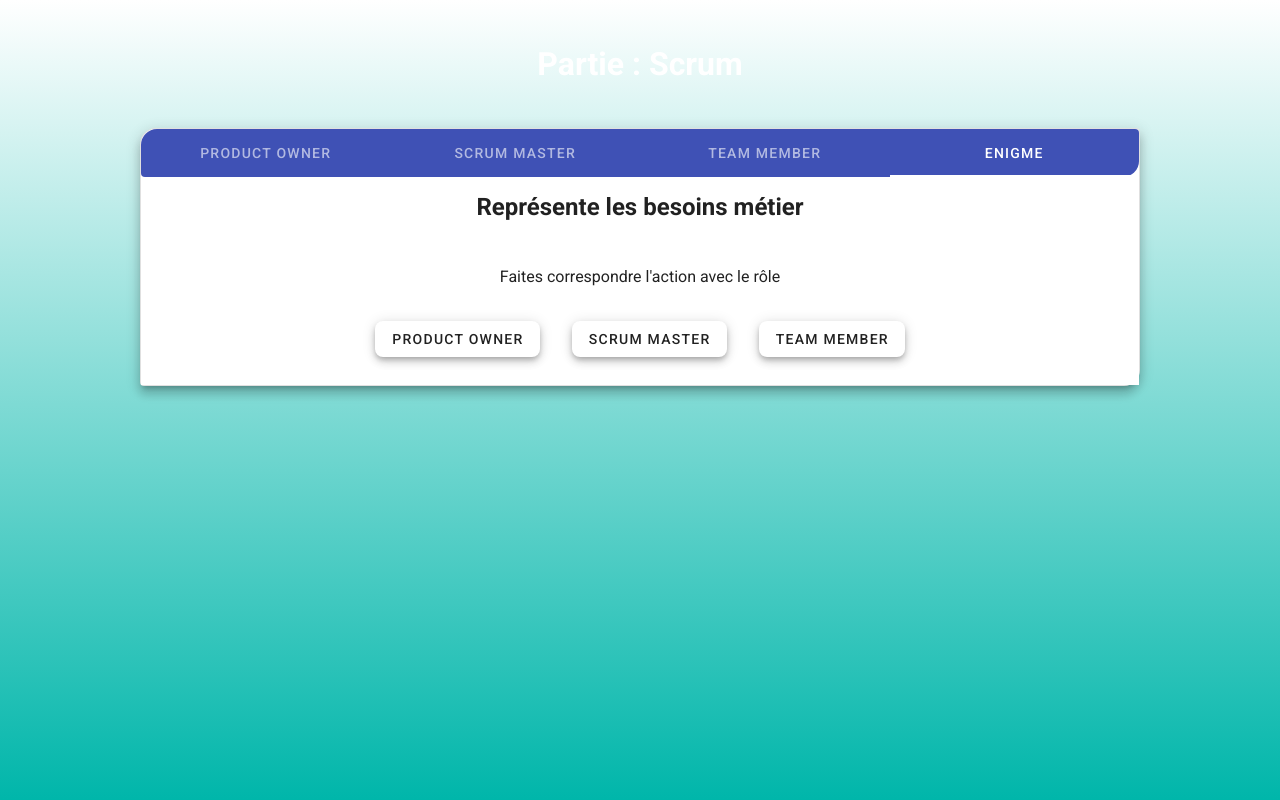
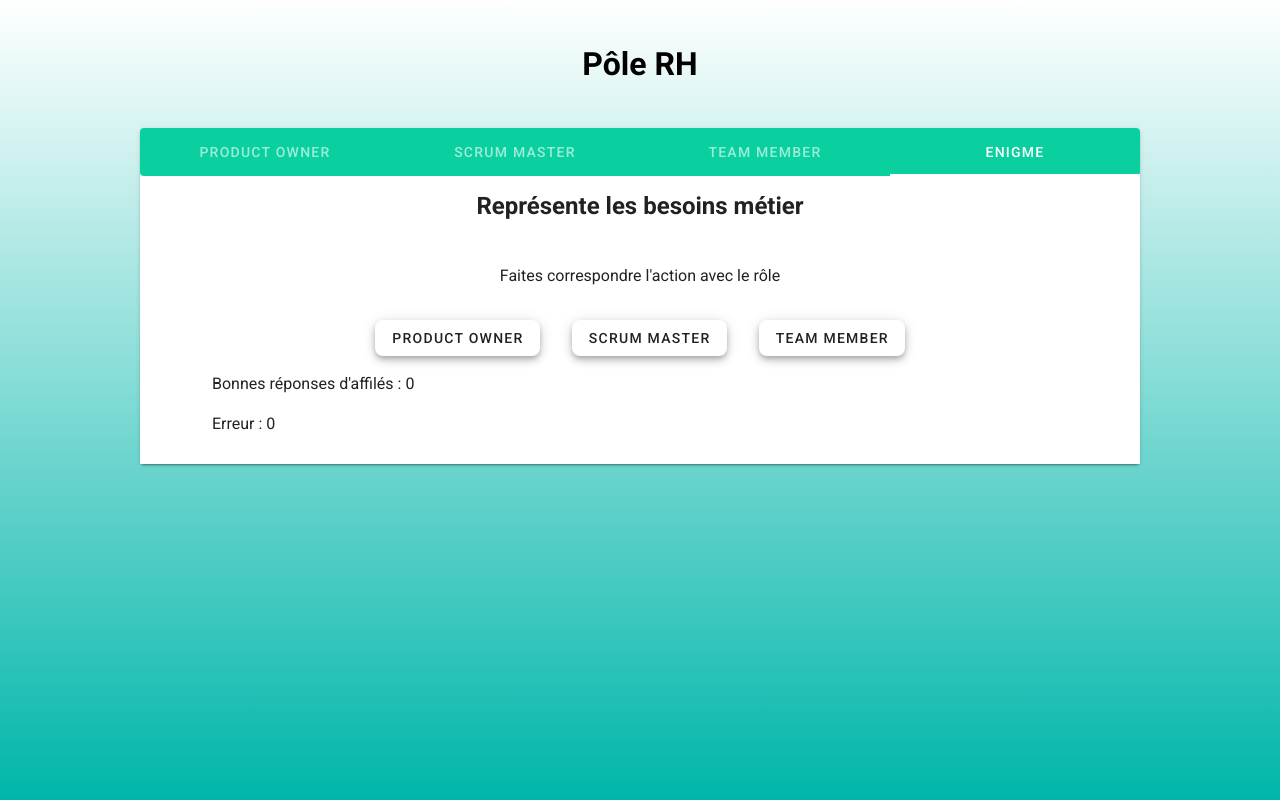
Before and after one commit to SammyMERAZGA/ProjectCircle, a Vue app: page /play/scrum in a window 1280 px wide. Both pictures are taken after a click on the tab "ENIGME". Built offline with nearby package versions, Linux system fonts and the light colour scheme.

Commit message:
[Scrum] Modify style Enigme

```diff
--- a/src/App.vue
+++ b/src/App.vue
@@ -28,4 +28,18 @@ body {
 #app {
   background: linear-gradient(white, #00b6aa);
 }
+
+body::-webkit-scrollbar {
+  width: 1em;
+  border-radius: 10px;
+}
+body::-webkit-scrollbar-track {
+  box-shadow: inset 0 0 6px rgba(0, 0, 0, 0);
+  border-radius: 10px;
+  background: rgba(0, 0, 0, 0);
+}
+body::-webkit-scrollbar-thumb {
+  background-color: #0AD0A0;
+  border-radius: 10px;
+}
 </style>
--- a/src/store/index.ts
+++ b/src/store/index.ts
@@ -5,6 +5,8 @@ Vue.use(Vuex)
 
 export default new Vuex.Store({
   state: {
+    errorScrum: 0,
+    goodScrum: 0,
   },
   getters: {
   },
--- a/src/views/Moe/style.scss
+++ /dev/null
@@ -1,3 +0,0 @@
-.btn-role {
-  margin: 8px;
-}
--- a/src/views/Scrum/Scrum.vue
+++ b/src/views/Scrum/Scrum.vue
@@ -1,16 +1,13 @@
 <template>
   <div>
-    <h1 class="white--text text-center mt-10 mb-10">Partie : Scrum</h1>
+    <h1 class="black--text text-center mt-10 mb-10">Pôle RH</h1>
     <v-card
         class="mx-auto mb-15"
         max-width="1000"
-        elevation="8"
-        shaped
-        outlined
     >
       <v-tabs
           fixed-tabs
-          background-color="indigo"
+          background-color="#0AD0A0"
           dark
       >
         <v-tab>
@@ -91,10 +88,54 @@
                     depressed
                 >{{ role[2] }}</v-btn>
               </v-layout>
+            <p class="ml-15 mr-15">
+              Bonnes réponses d'affilés : {{ goodScrum }}
+            </p>
+            <p class="ml-15 mr-15">
+              Erreur : {{ errorScrum }}
+            </p>
           </v-container>
         </v-tab-item>
       </v-tabs>
     </v-card>
+    <v-dialog v-model="dialogSuccessScrum" width="500">
+      <v-card>
+        <v-card-title class="text-h5 grey lighten-2">Good</v-card-title>
+        <v-card-text class="mt-5">
+          Apprenez vos leçons ! Vous avez un nouvel avertissement <v-icon>mdi-alert-circle-outline</v-icon>
+          Attention, au bout de 3 avertissements vous serez viré.
+        </v-card-text>
+        <v-divider></v-divider>
+        <v-card-actions>
+          <v-spacer></v-spacer>
+          <v-btn color="primary" text to="/home">
+            C'est compris
+            <v-btn class="ma-2" text icon color="blue lighten-2">
+              <v-icon>mdi-thumb-up</v-icon>
+            </v-btn>
+          </v-btn>
+        </v-card-actions>
+      </v-card>
+    </v-dialog>
+    <v-dialog v-model="dialogErrorScrum" width="500">
+      <v-card>
+        <v-card-title class="text-h5 grey lighten-2">Echec</v-card-title>
+        <v-card-text class="mt-5">
+          Apprenez vos leçons ! Vous avez un nouvel avertissement <v-icon>mdi-alert-circle-outline</v-icon>
+          Attention, au bout de 3 avertissements vous serez viré.
+        </v-card-text>
+        <v-divider></v-divider>
+        <v-card-actions>
+          <v-spacer></v-spacer>
+          <v-btn color="primary" text @click="dialogErrorScrum = false">
+            C'est compris
+            <v-btn class="ma-2" text icon color="blue lighten-2">
+              <v-icon>mdi-thumb-up</v-icon>
+            </v-btn>
+          </v-btn>
+        </v-card-actions>
+      </v-card>
+    </v-dialog>
   </div>
 </template>
 
--- a/src/views/Scrum/index.ts
+++ b/src/views/Scrum/index.ts
@@ -5,6 +5,10 @@ import { Component } from "vue-property-decorator";
 export default class Context extends Vue {
     e6= 1
     data = '';
+    dialogSuccessScrum = false;
+    dialogErrorScrum = false;
+    errorScrum = this.$store.state.errorScrum;
+    goodScrum = this.$store.state.goodScrum;
     role = ["Product Owner", "Scrum master", "Team member"];
     data_table = ['Il aide l’équipe à respecter la méthode Agile',
         'Il anime les réunions de l’équipe',
@@ -21,28 +25,41 @@ export default class Context extends Vue {
     refreshData(data : string, role : string): void {
         if (role == this.role[1]){
             if (data == this.data_table[0] || data == this.data_table[1]){
-                console.log("OK");
+                this.goodScrum = this.goodScrum + 1;
             }
             else{
-                console.log("NOK");
+                this.errorScrum = this.errorScrum + 1;
             }
         }
         if (role == this.role[0]){
             if (data == this.data_table[2] || data == this.data_table[3]){
-                console.log("OK");
+                this.goodScrum = this.goodScrum + 1;
             }
             else{
-                console.log("NOK");
+                this.errorScrum = this.errorScrum + 1;
             }
         }
         if (role == this.role[2]){
             if (data == this.data_table[4] || data == this.data_table[5]){
-                console.log("OK");
+                this.goodScrum = this.goodScrum + 1;
             }
             else{
-                console.log("NOK");
+                this.errorScrum = this.errorScrum + 1;
             }
         }
+
+        if (this.errorScrum == 2){
+            this.dialogErrorScrum = true;
+            this.goodScrum = 0;
+            this.errorScrum = 0;
+        }
+
+        if (this.goodScrum == 1){
+            this.dialogSuccessScrum = true;
+            this.goodScrum = 0;
+            this.errorScrum = 0;
+        }
+
         this.getData();
     }
 }
```
Also changed, not shown: src/views/Unsuccessful/Unsuccessful.vue (renamed from src/views/Unsuccessful/unsuccessful.vue).
